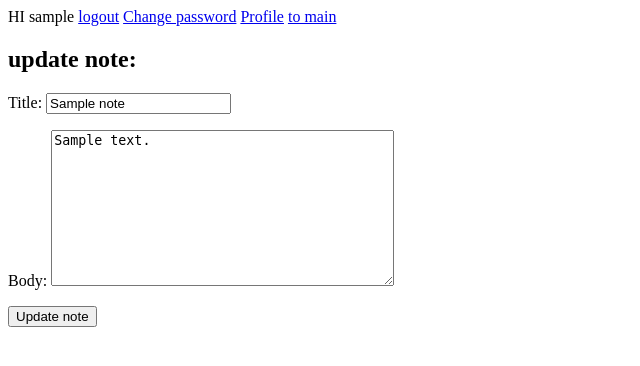
After one commit to TexnoBY/Notes, a Django app: a page that uses templates/base.html in a window 1280 px wide. The commit adds this page. Shown: the top 366 px of the page, without its empty margins (0-640 px from the left). Run offline with Django 3.2, Linux system fonts and the light colour scheme; a user stored in the database is signed in; tables that the repository leaves empty hold one stand-in row (values such as "Sample post").

Commit message:
NOTES-11 edit note

```diff
--- a/main_page/forms.py
+++ b/main_page/forms.py
@@ -6,7 +6,8 @@ from django.contrib.auth.models import User
 class NoteForm(forms.ModelForm):
     class Meta:
         model = models.Note
-        fields = ('title', 'body', 'access')
+        fields = ('title', 'body')
+        # fields = ('title', 'body', 'access')
 
 
 class UserEditForm(forms.ModelForm):
--- a/main_page/models.py
+++ b/main_page/models.py
@@ -23,6 +23,14 @@ class Note(models.Model):
     access = models.ManyToManyField(User,
                                     related_name='access',
                                     default=author)
+
+    def get_absolute_url(self):
+        return reverse('main_page:edit_note',
+                       args=[self.publish.year,
+                             self.publish.month,
+                             self.publish.day,
+                             self.slug])
+
     def __str__(self):
         return self.slug
 
--- a/main_page/urls.py
+++ b/main_page/urls.py
@@ -21,7 +21,10 @@ urlpatterns = [
     path('<int:note_id>/', views.delete_note, name='delete_note'),
     path('add/', views.add_note, name='add_note'),
     path('edit_user/', views.edit_user, name='edit_user'),
-    path('profile/', views.view_profile, name='profile')
+    path('profile/', views.view_profile, name='profile'),
+    path('<int:year>/<int:month>/<int:day>/<slug:slug>/',
+          views.edit_note,
+          name='edit_note'),
 ]
 
 if settings.DEBUG:
--- a/main_page/views.py
+++ b/main_page/views.py
@@ -5,6 +5,7 @@ from django.shortcuts import render
 from django.urls import reverse_lazy
 from django.views.generic import ListView
 from django.views.generic.edit import DeleteView
+from django.shortcuts import get_object_or_404
 
 from . import forms
 from . import models
@@ -39,7 +40,6 @@ def add_note(request):
             new_note.author = request.user
             new_note.slug = new_note.title.replace(" ", "-") + new_note.body.replace(" ", "-")
             new_note.save()
-            # return redirect('main_page:all_notes')
             return redirect('main_page:to_main_or_login')
     else:
 
@@ -63,6 +63,27 @@ def redirect_to_main_or_login(request):
         return redirect('login')
 
 
+def edit_note(request, year, month, day, slug):
+    note = get_object_or_404(models.Note,
+                             slug=slug,
+                             publish__year=year,
+                             publish__month=month,
+                             publish__day=day)
+    if request.method == "POST":
+        note_form = forms.NoteForm(data=request.POST,
+                                   instance=note)
+        if note_form.is_valid():
+            edit_note = note_form.save(commit=False)
+            edit_note.slug = edit_note.title.replace(" ", "-") + edit_note.body.replace(" ", "-")
+            edit_note.save()
+            return redirect('main_page:to_main_or_login')
+    else:
+        note_form = forms.NoteForm(instance=note)
+    return render(request,
+                  'edit_note.html',
+                  {'note_form': note_form})
+
+
 def edit_user(request):
     if request.method == "POST":
         user_form = forms.UserEditForm(data=request.POST,
@@ -71,8 +92,6 @@ def edit_user(request):
                                              instance=request.user.profile,
                                              files=request.FILES)
         user_form.save()
-        # if not profile_form.cleaned_data['photo']:
-        #     profile_form.cleaned_data['photo'] = request.user.profile.photo
         profile_form.save()
         return render(request,
                       'profile.html',
--- a/templates/base.html
+++ b/templates/base.html
@@ -10,6 +10,7 @@
     <a href="{% url "logout" %}">logout</a>
     <a href="{% url 'password_change' %}">Change password</a>
     <a href="{% url 'main_page:profile' %}">Profile</a>
+    <a href="{% url 'main_page:to_main_or_login' %}">to main</a>
 {% else %}
         <a href="{% url "login" %}">login</a>
         <a href="{% url "django_registration_register" %}">Registration</a>
--- a/templates/django_registration/registration_complete.html
+++ b/templates/django_registration/registration_complete.html
@@ -5,5 +5,5 @@
 {% block content %}
     <p>Hello</p>
     <p>you can follow to main page</p>
-    <a href="{% url "main_page:all_notes" %}">follow</a>
+    <a href="{% url "main_page:edit_user" %}">follow</a>
 {% endblock %}
--- /dev/null
+++ b/templates/edit_note.html
@@ -0,0 +1,12 @@
+{% extends "base.html" %}
+
+{% block title %} edit note {% endblock %}
+
+{% block content %}
+    <h2>update note:</h2>
+    <form action="." method="post" enctype="multipart/form-data">
+        {{ note_form.as_p }}
+        {% csrf_token %}
+        <input type="submit" value="Update note">
+    </form>
+{% endblock %}
--- a/templates/edit_profile.html
+++ b/templates/edit_profile.html
@@ -4,7 +4,7 @@
 
 {% block content %}
     <h2>update your profile:</h2>
-    <form action="." method="post" enctype="multipart/form-data">
+    <form action="." method="post">
         {{ user_form.as_p }}
         {{ profile_form.as_p }}
         {% csrf_token %}
--- a/templates/main.html
+++ b/templates/main.html
@@ -24,6 +24,7 @@ Note
         </p>
         <p>
 {#            <a href={% url 'edit' id=item.id %}>Edit</a>#}
+            <a href="{{ note.get_absolute_url }}">edit</a>
             <a href={% url 'main_page:delete_note' note_id=note.id %}>Delete</a>
         </p>
     {% endfor %}
```
